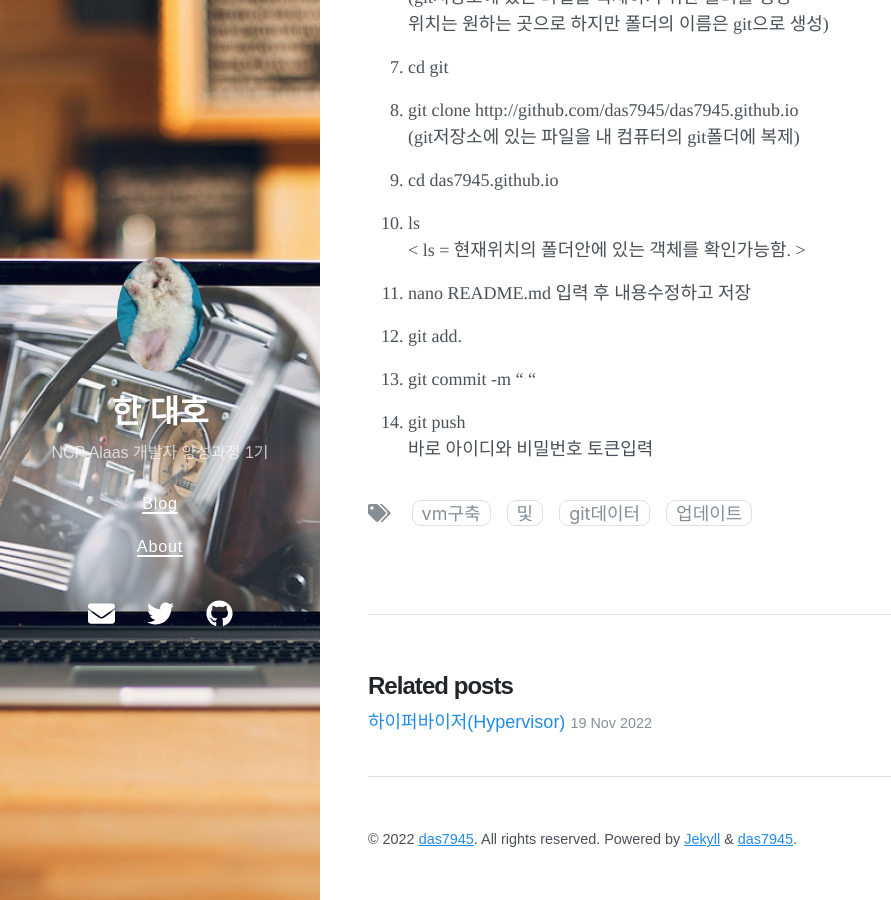
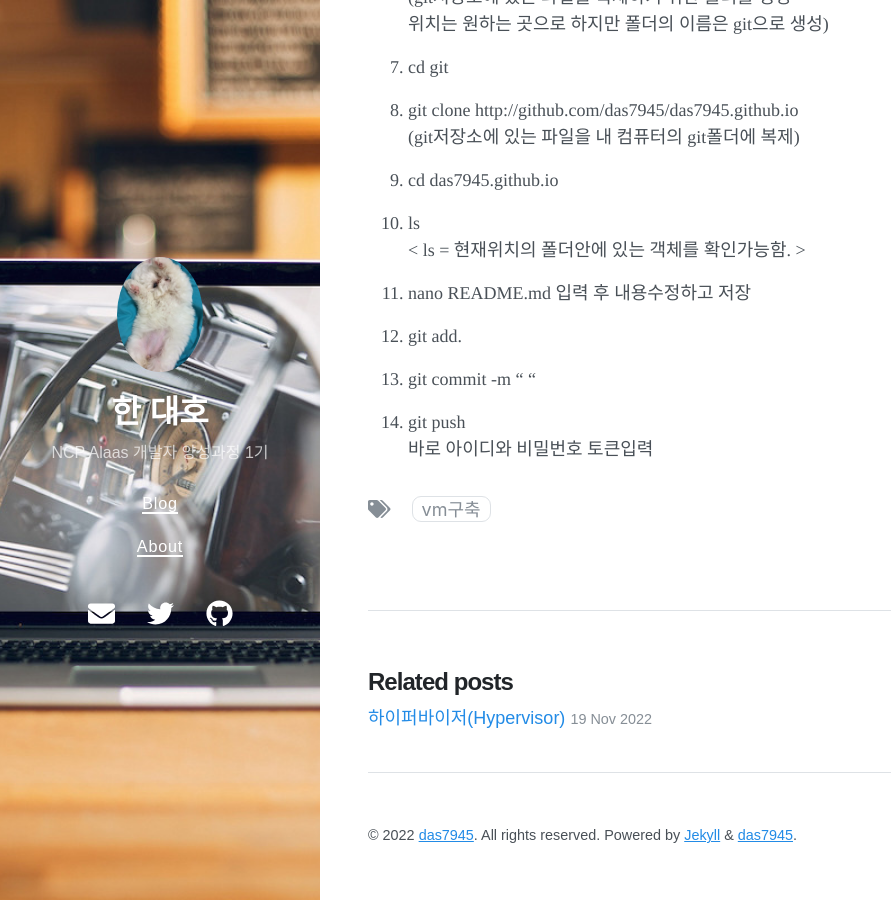
Before and after one commit to das7945/das7945.github.io, a Jekyll site: the page built from _posts/2022-11-19-VM구축-및-git데이터-업데이트.md, in a window 1280 px wide and 900 px high, scrolled down 1310 px. Shown: the whole window, without its empty margins (0-891 px from the left). Built offline with Jekyll 4.4.1, drawn with Linux system fonts in a browser that asks for light colours; nearby versions of some CDN libraries.

Commit message:
221120_2

```diff
--- a/_posts/2022-11-19-VM구축-및-git데이터-업데이트.md
+++ b/_posts/2022-11-19-VM구축-및-git데이터-업데이트.md
@@ -1,7 +1,7 @@
 ---
 layout: post
 title: VM구축 및 git데이터 업데이트
-tags: VM구축 및 git데이터 업데이트
+tags: VM구축
 ---
 1. vm을 구축 할 공간을 만들어주세요.<br>
 vm-projects/centos 폴더생성
```
